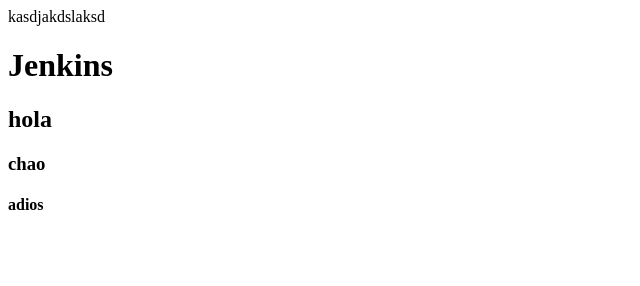
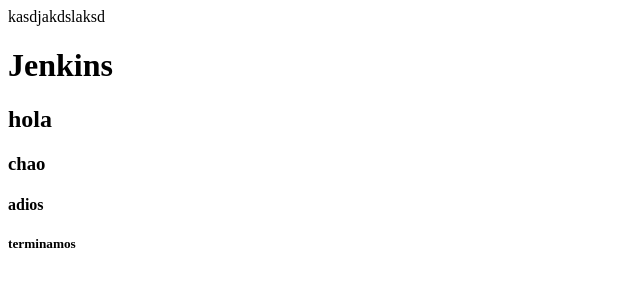
Before and after one commit to chikensmkim/Devops, a plain HTML site: page index2.html in a window 1280 px wide. Shown: the full height of the page, 0-640 px from the left. Drawn offline with Linux system fonts and the light colour scheme.

Commit message:
terminamos

```diff
--- a/index2.html
+++ b/index2.html
@@ -12,5 +12,6 @@
     <h2>hola</h2>
     <h3>chao</h3>
     <h4>adios</h4>
+    <h5>terminamos</h5>
 </body>
 </html>
```
